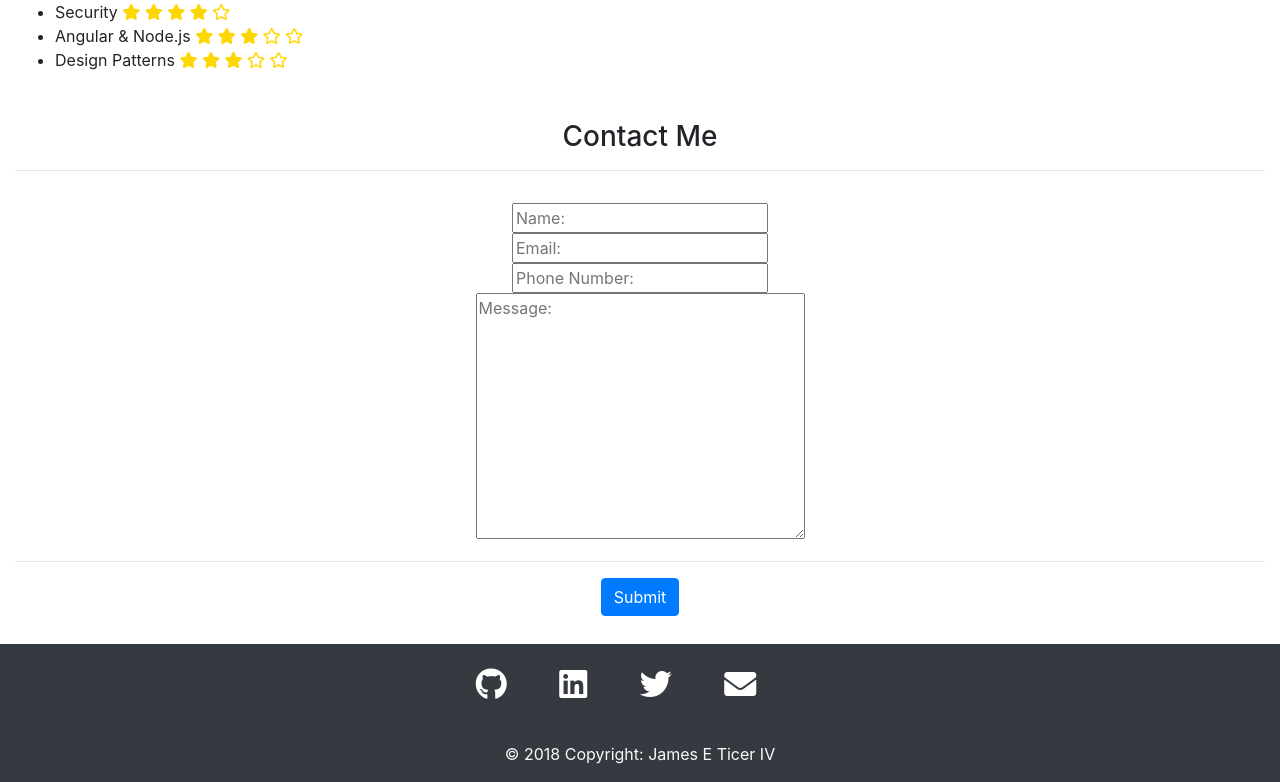
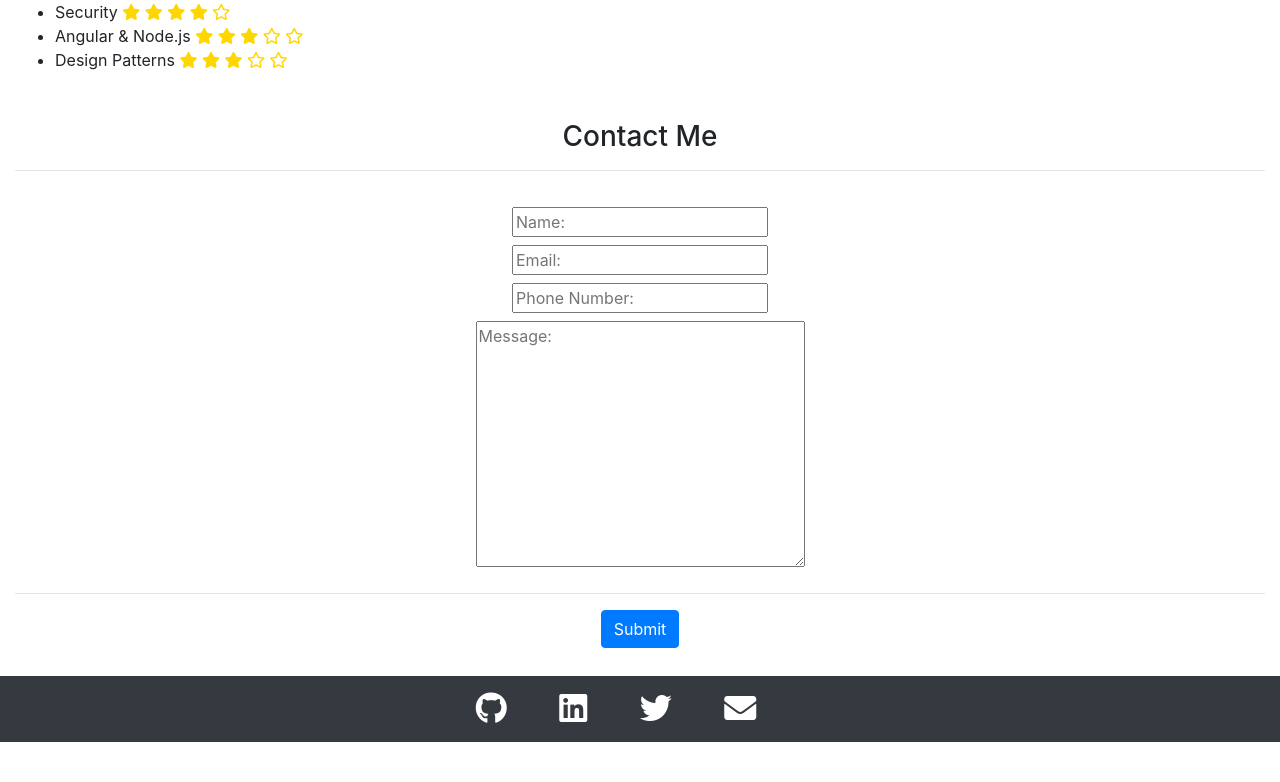
Before and after one commit to jticer4/my-pwp-james, a PHP site: page / in a window 1280 px wide. Shown: the part 1802-2584 px from the top of the page. After the commit the page ends 2544 px from the top, so only its background shows below. Run offline with PHP 8.4, Linux system fonts and the light colour scheme; some libraries are stand-ins or nearby versions.

Commit message:
made some changes to my footer and added some spacing in my contact form

```diff
--- a/public_html/index.php
+++ b/public_html/index.php
@@ -205,19 +205,19 @@
 			<h3 class="mt-5" id="contact">Contact Me</h3>
 			<hr class="pb-3">
 			<form>
-				<div class="text-center">
+				<div class="text-center py-1">
 					<input type="text" placeholder="Name:">
 				</div>
 
-				<div class="text-center">
+				<div class="text-center py-1">
 					<input type="email" placeholder="Email:">
 				</div>
 
-				<div class="text-center">
+				<div class="text-center py-1">
 					<input type="tel" placeholder="Phone Number:">
 				</div>
 
-				<div class="text-center">
+				<div class="text-center py-1">
 					<textarea name="message" cols="30" rows="10" placeholder="Message:"></textarea>
 				</div>
 
@@ -239,7 +239,7 @@
 				<div class="row">
 
 					<!-- Grid column -->
-					<div class="col-md-12 py-4">
+					<div class="col-md-12 py-3">
 						<div class="text-center">
 
 							<!--  GitHub-->
@@ -268,12 +268,6 @@
 			</div>
 			<!-- Footer Links -->
 
-			<!-- Copyright -->
-			<div class="footer-copyright text-center text-light py-3">© 2018 Copyright:
-				<a> James E Ticer IV</a>
-			</div>
-			<!-- Copyright -->
-
 		</footer>
 		<!-- Footer -->
 
```
